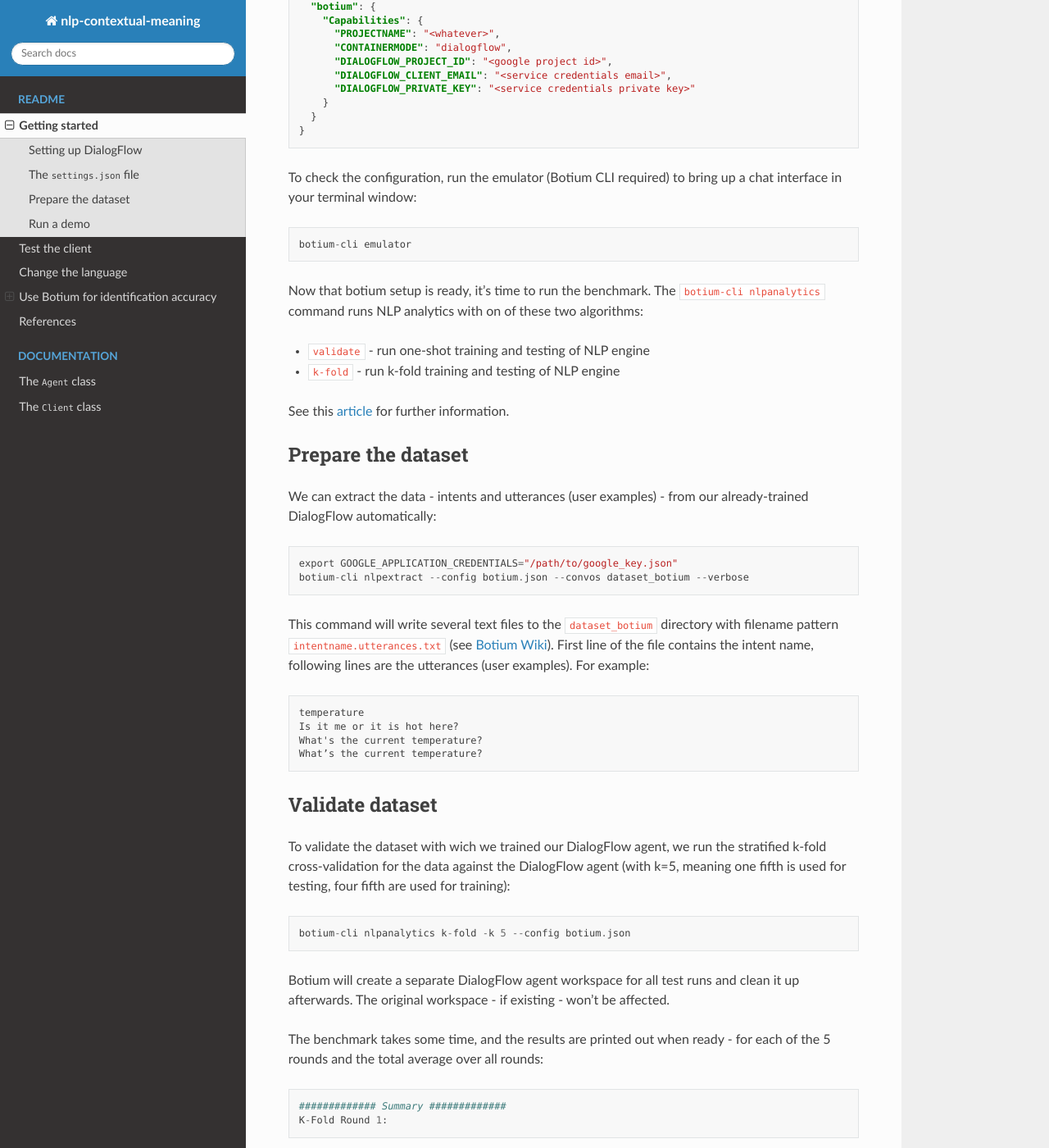
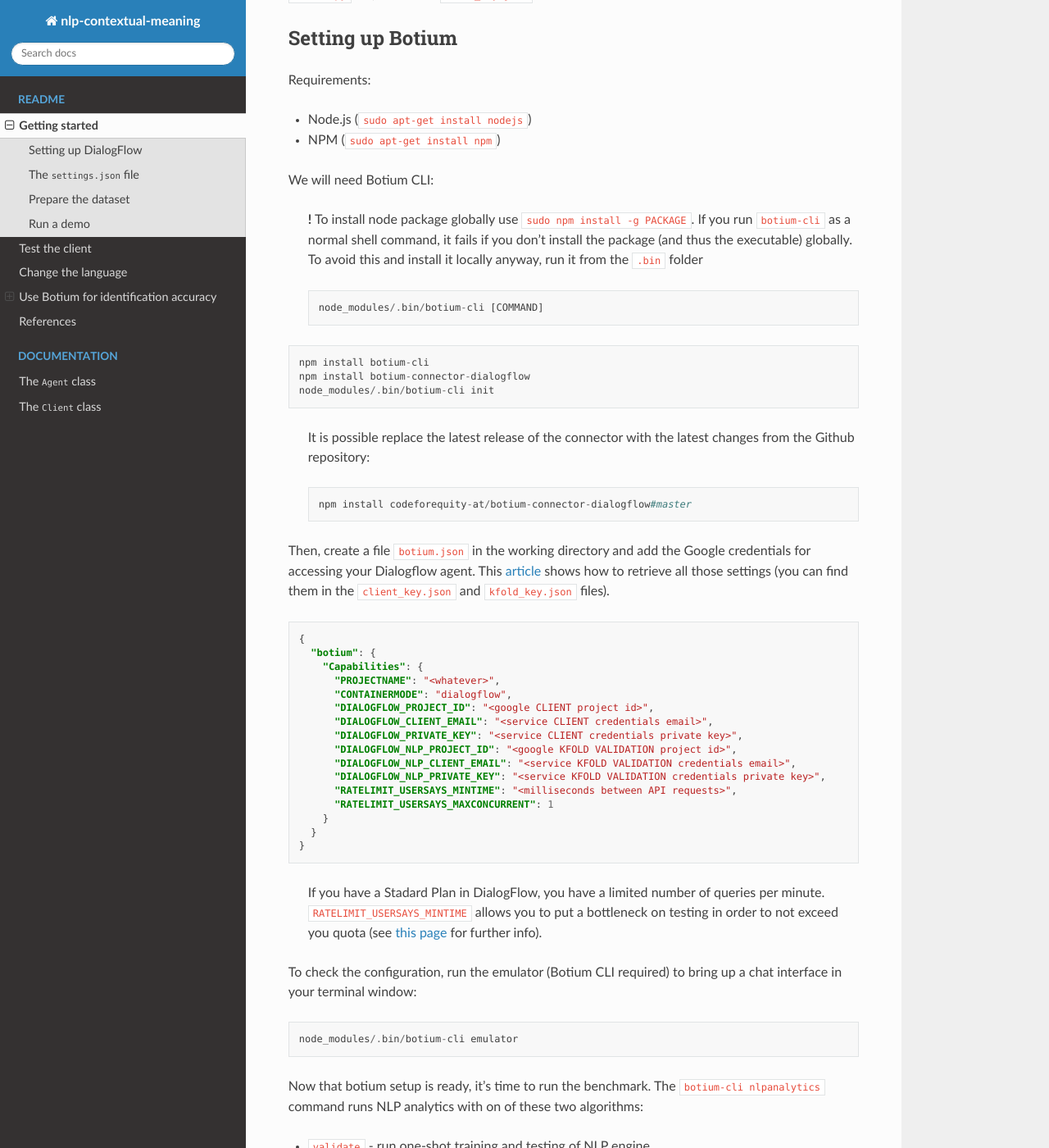
Before and after one commit to Davidelanz/nlp-contextual-meaning, a Sphinx documentation site: the page built from docs/README.md, in a window 1280 px wide and 1400 px high, scrolled down 5783 px. Shown: the whole window at 82% size. Built offline with Sphinx 7.4.7 and the Read the Docs theme 2.0.0, drawn with Linux system fonts in a browser that asks for light colours; some of the changed text lies outside the part shown.

Commit message:
Trying to fix botium

````diff
--- a/agent.py
+++ b/agent.py
@@ -26,13 +26,13 @@ class Agent():
 
         # Set environment variable
         os.environ["GOOGLE_APPLICATION_CREDENTIALS"] = \
-            os.getcwd() + "/google_key.json"
+            os.getcwd() + "/client_key.json"
         logging.debug("env variable GOOGLE_APPLICATION_CREDENTIALS={}".format(
             os.environ['GOOGLE_APPLICATION_CREDENTIALS']
         ))
 
         # Load project_id from authorization key
-        key_file = "google_key.json"
+        key_file = "client_key.json"
         logging.debug(f"loading project_id from {key_file}")
         with open(key_file) as f:
             key = json.load(f)
--- a/docs/README.md
+++ b/docs/README.md
@@ -49,7 +49,7 @@ Briefly:
 
 1. The JSON key shoud be saved in the root folder of this project
    (the same as this README and the `client.py` file) and
-   called `google_key.json`. It shoud present the following fields:
+   called `client_key.json`. It shoud present the following fields:
 
    ```json
    {
@@ -228,6 +228,17 @@ example dataset we just saw we could have:
 
 ## Use [Botium](https://github.com/codeforequity-at/botium-connector-dialogflow) for identification accuracy
 
+To use Botium's nlp validation methods, we need a dedicated agent, for example:
+
+<img width="500" src="https://github.com/Davidelanz/nlp-contextual-meaning/blob/master/images/create_agent_kfold.png?raw=true">
+
+Then, as for the client, we need to create a Service Account fitting the
+newly created Dialogflow Agent and download the JSON key.
+
+The JSON key shoud be saved in the root folder of this project
+(the same as this README and the `client.py` file) and
+called `kfold_key.json`.
+
 ### Setting up Botium
 
 Requirements:
@@ -237,17 +248,32 @@ Requirements:
 
 We will need Botium CLI:
 
+> **!** To install node package globally use `sudo npm install -g PACKAGE`.
+> If you run `botium-cli` as a normal shell command, it fails if you don't
+> install the package (and thus the executable) globally.
+> To avoid this and install it locally anyway, run it from the `.bin` folder
+>
+> ```
+> node_modules/.bin/botium-cli [COMMAND]
+> ```
+
 ```
-npm install -g botium-cli
-npm install -g botium-connector-dialogflow
-botium-cli init
+npm install botium-cli
+npm install botium-connector-dialogflow
+node_modules/.bin/botium-cli init
 ```
+
+> It is possible replace the latest release of the connector with the latest changes from the Github repository:
+>
+> ```
+> npm install codeforequity-at/botium-connector-dialogflow#master
+> ```
 
 Then, create a file `botium.json` in the working directory and add the
 Google credentials for accessing your Dialogflow agent.
 This [article](https://chatbotsmagazine.com/3-steps-setup-automated-testing-for-google-assistant-and-dialogflow-de42937e57c6)
 shows how to retrieve all those settings
-(you can find them in the `google_key.json` file as well).
+(you can find them in the `client_key.json` and `kfold_key.json` files).
 
 ```json
 {
@@ -255,19 +281,30 @@ shows how to retrieve all those settings
     "Capabilities": {
       "PROJECTNAME": "<whatever>",
       "CONTAINERMODE": "dialogflow",
-      "DIALOGFLOW_PROJECT_ID": "<google project id>",
-      "DIALOGFLOW_CLIENT_EMAIL": "<service credentials email>",
-      "DIALOGFLOW_PRIVATE_KEY": "<service credentials private key>"
+      "DIALOGFLOW_PROJECT_ID": "<google CLIENT project id>",
+      "DIALOGFLOW_CLIENT_EMAIL": "<service CLIENT credentials email>",
+      "DIALOGFLOW_PRIVATE_KEY": "<service CLIENT credentials private key>",
+      "DIALOGFLOW_NLP_PROJECT_ID": "<google KFOLD VALIDATION project id>",
+      "DIALOGFLOW_NLP_CLIENT_EMAIL": "<service KFOLD VALIDATION credentials email>",
+      "DIALOGFLOW_NLP_PRIVATE_KEY": "<service KFOLD VALIDATION credentials private key>",
+      "RATELIMIT_USERSAYS_MINTIME": "<milliseconds between API requests>",
+      "RATELIMIT_USERSAYS_MAXCONCURRENT": 1
     }
   }
 }
 ```
 
+> If you have a Stadard Plan in DialogFlow, you have a limited number of queries
+> per minute. `RATELIMIT_USERSAYS_MINTIME` allows you to put a bottleneck on testing
+> in order to not exceed you quota (see
+> [this page](https://botium.atlassian.net/wiki/spaces/BOTIUM/pages/360603/Botium+Configuration+-+Capabilities#RATELIMIT_USERSAYS_MINTIME)
+> for further info).
+
 To check the configuration, run the emulator (Botium CLI required)
 to bring up a chat interface in your terminal window:
 
 ```
-botium-cli emulator
+node_modules/.bin/botium-cli emulator
 ```
 
 Now that botium setup is ready, it’s time to run the benchmark. The
@@ -287,8 +324,9 @@ We can extract the data - intents and utterances (user examples) -
 from our already-trained DialogFlow automatically:
 
 ```
-export GOOGLE_APPLICATION_CREDENTIALS="/path/to/google_key.json"
-botium-cli nlpextract --config botium.json --convos dataset_botium --verbose
+export GOOGLE_APPLICATION_CREDENTIALS="/path/to/client_key.json"
+mkdir dataset_botium
+node_modules/.bin/botium-cli nlpextract --config botium.json --convos dataset_botium --verbose
 ```
 
 This command will write several text files to the `dataset_botium` directory
@@ -312,7 +350,8 @@ the DialogFlow agent (with k=5, meaning one fifth is used for testing,
 four fifth are used for training):
 
 ```
-botium-cli nlpanalytics k-fold -k 5 --config botium.json
+export GOOGLE_APPLICATION_CREDENTIALS="/path/to/kfold_key.json"
+node_modules/.bin/botium-cli nlpanalytics k-fold -k 5 --config botium.json --convos dataset_botium
 ```
 
 Botium will create a separate DialogFlow agent workspace for all test runs
````
Also changed, not shown: images/create_agent_kfold.png (added), 1 other file.
